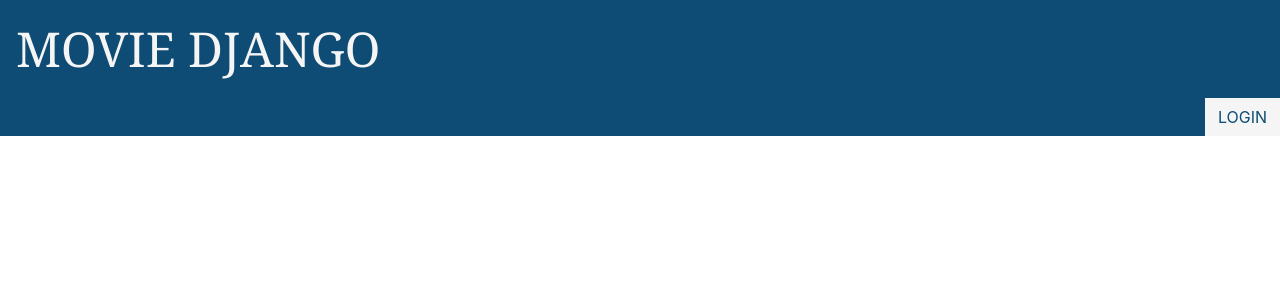
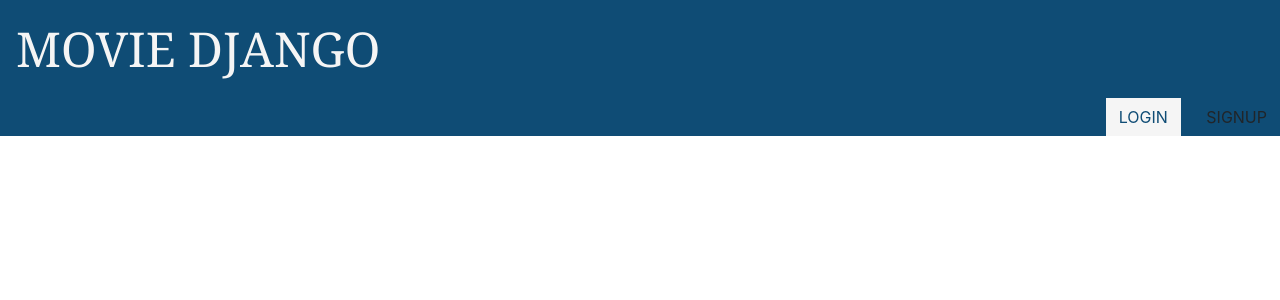
Before and after one commit to Suburi-VR/movjango, a Django app: page / in a window 1280 px wide. Shown: the top 300 px of the page. Run offline with Django 3.2, Linux system fonts and the light colour scheme; data that the repository does not hold is empty; some libraries are stand-ins or nearby versions.

Commit message:
yarinaosi?

```diff
--- a/moviedjango/templates/base.html
+++ b/moviedjango/templates/base.html
@@ -60,6 +60,11 @@
                                     <a href="{% url 'login' %}"><button type="button" class="btn rounded-0">LOGIN</button></a>
                                 </div>
                             </li>
+                            <li class="nav-list-item active list-inline-item">
+                                <div class="signup_button">
+                                    <a href="{% url 'signup' %}"><button type="button" class="btn rounded-0">SIGNUP</button></a>
+                                </div>
+                            </li>
                         </ul>
                 {% endif %}
 
--- a/moviedjango/urls.py
+++ b/moviedjango/urls.py
@@ -12,4 +12,5 @@ urlpatterns = [
     path('movie/<int:pk>/edit/', views.movie_edit, name='movie_edit'),
     path('accounts/login/', auth_views.LoginView.as_view(), name='login'),
     path('accounts/logout/', views.logout_view, name='logout'),
+    path('accounts/signup/', views.signup_view, name='signup'),
 ]
--- a/moviedjango/views.py
+++ b/moviedjango/views.py
@@ -7,6 +7,9 @@ from django.views.generic import TemplateView
 from django.core.paginator import Paginator,EmptyPage,PageNotAnInteger
 from django.contrib.auth.decorators import login_required
 from django.contrib.auth import logout
+from django.contrib.auth.forms import UserCreationForm
+from django.contrib.auth import authenticate
+
 
 def toppage(request):
     if request.method == 'GET':
@@ -83,5 +86,17 @@ def logout_view(request):
     logout(request)
     return redirect('toppage')
 
+def signup_view(request):
+    if request.method == 'POST':
+        form = UserCreationForm(request.POST)
+        print(form.errors)
+        if form.is_valid():
+            user = form.save(commit=False)
+            user.save()
+            return redirect('toppage')
+    else:
+        form = UserCreationForm()
+    return render(request, 'signup.html', {'form': form})
+
 
 # Create your views here.
```
Also changed, not shown: moviedjango/templates/signup.html (added, +19 -0 lines), moviedjango/migrations/0011_favorite.py (added).
